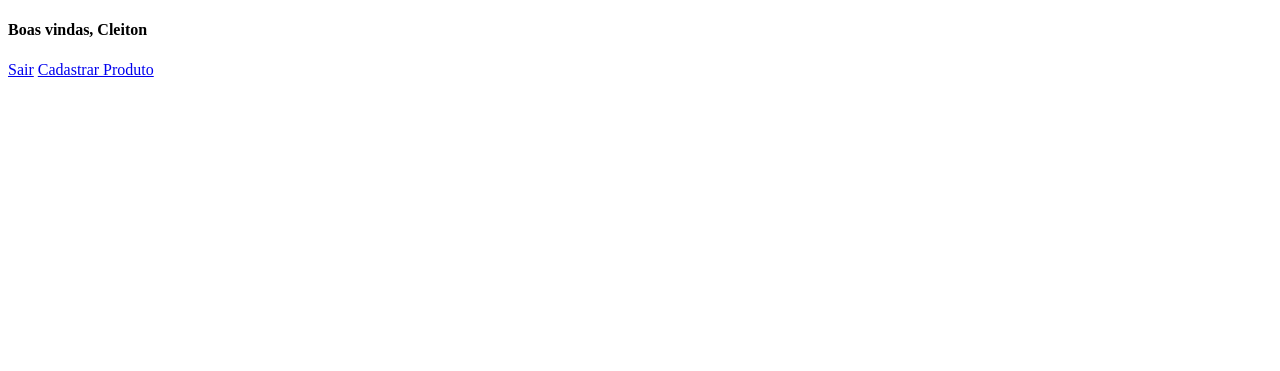
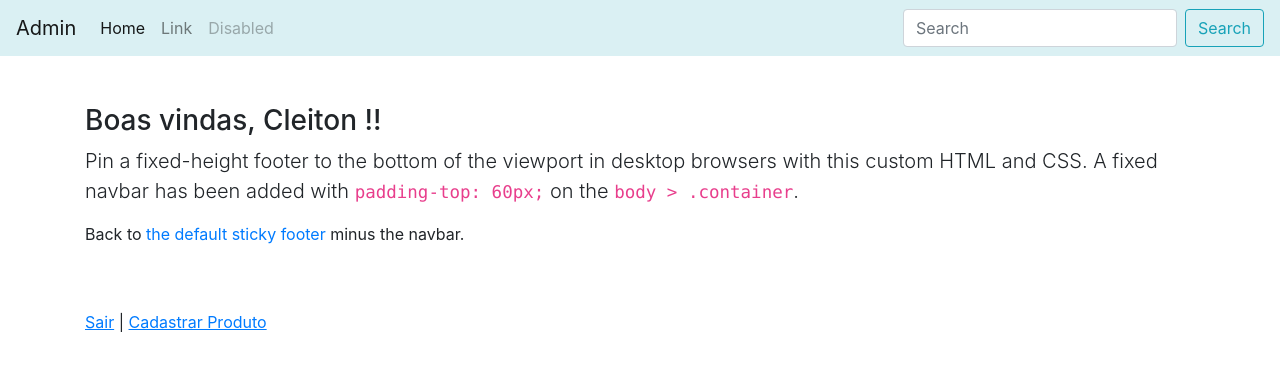
Before and after one commit to CaiqueRosa/projeto_frontend, a PHP site: page / in a window 1280 px wide. Shown: the top 371 px of the page. Run offline with PHP 8.4, Linux system fonts and the light colour scheme; a user stored in the database is signed in.

Commit message:
Comeca a estilizacao da home page

```diff
--- a/www/papelaria/index.php
+++ b/www/papelaria/index.php
@@ -4,23 +4,57 @@ include('protect.php');
 
 ?>
 
-<!DOCTYPE html>
-<html lang="en">
-<head>
-    <meta charset="UTF-8">
-    <meta http-equiv="X-UA-Compatible" content="IE=edge">
-    <meta name="viewport" content="width=device-width, initial-scale=1.0">
-    <title>Product</title>
-</head>
-<body>
+<html lang="pt-br">
+    <head>
+        <meta charset="utf-8">
+        <meta name="viewport" content="width=device-width, initial-scale=1, shrink-to-fit=no">
+        <meta name="description" content="">
+        <meta name="author" content="">
+        <link rel="icon" href="/docs/4.0/assets/img/favicons/favicon.ico">
+        <link rel="stylesheet" href="https://stackpath.bootstrapcdn.com/bootstrap/4.5.2/css/bootstrap.min.css">
+        <title>Papelaria</title>
+  </head>
 
+  <body>
+        <header>
+            <nav class="navbar navbar-expand-lg navbar-light" style="background-color: #daf0f3;">
+                <a class="navbar-brand" href="#">Admin</a>
+                <button class="navbar-toggler" type="button" data-toggle="collapse" data-target="#navbarTogglerDemo02" aria-controls="navbarTogglerDemo02" aria-expanded="false" aria-label="Toggle navigation">
+                    <span class="navbar-toggler-icon"></span>
+                </button>
 
-    <h4>Boas vindas, <?php echo $_SESSION['nome']; ?> </h4>
+                <div class="collapse navbar-collapse" id="navbarTogglerDemo02">
+                    <ul class="navbar-nav mr-auto mt-2 mt-lg-0">
+                        <li class="nav-item active">
+                            <a class="nav-link" href="#">Home <span class="sr-only">(current)</span></a>
+                        </li>
+                        <li class="nav-item">
+                            <a class="nav-link" href="#">Link</a>
+                        </li>
+                        <li class="nav-item">
+                            <a class="nav-link disabled" href="#">Disabled</a>
+                        </li>
+                    </ul>
 
-    <div>
-    <a href="logout.php">Sair</a>
+                    <form class="form-inline my-2 my-lg-0">
+                        <input class="form-control mr-sm-2" type="search" placeholder="Search">
+                        <button class="btn btn-outline-info my-2 my-sm-0" type="submit">Search</button>
+                    </form>
+                </div>
+            </nav>
+        </header>
 
-    <a href="index_produto.php">Cadastrar Produto</a>
-    </div>
-</body>
+        <main role="main" class="container">
+            <h3 class="mt-5">Boas vindas, <?php echo $_SESSION['nome']; ?> !!</h3>
+
+            <p class="lead">Pin a fixed-height footer to the bottom of the viewport in desktop browsers with this custom HTML and CSS. A fixed navbar has been added with <code>padding-top: 60px;</code> on the <code>body &gt; .container</code>.</p>
+            <p>Back to <a href="../sticky-footer/">the default sticky footer</a> minus the navbar.</p>
+
+            <div style="padding-top: 3rem;">
+                <a style="text-decoration: underline" href="logout.php">Sair</a> |
+                <a style="text-decoration: underline" href="index_produto.php">Cadastrar Produto</a>
+            </div>
+        </main>
+
+    </body>
 </html>
```
